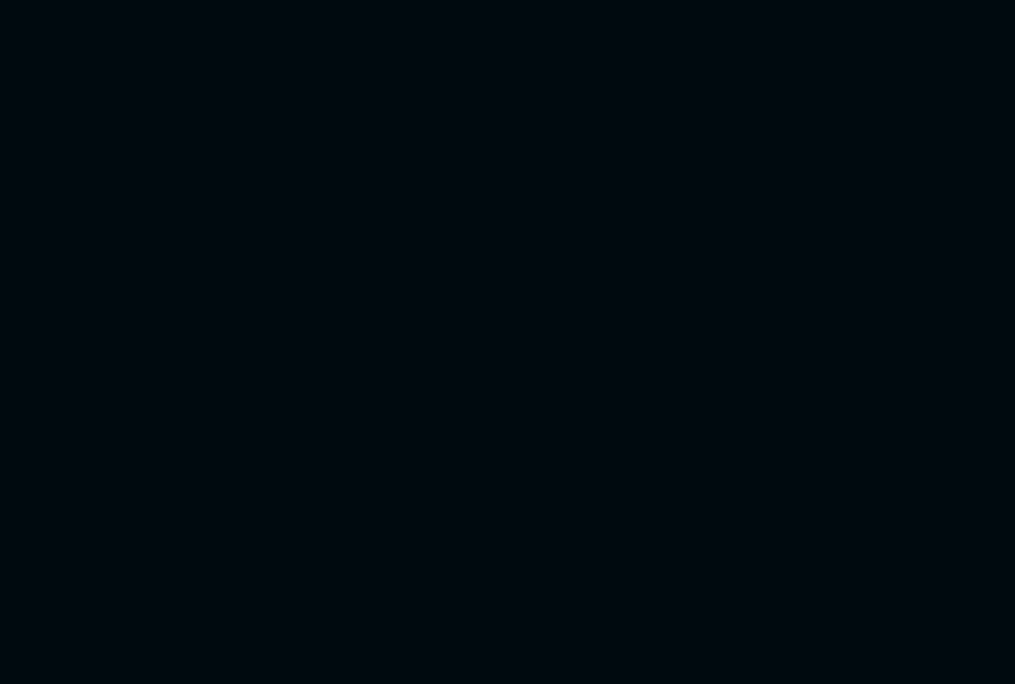
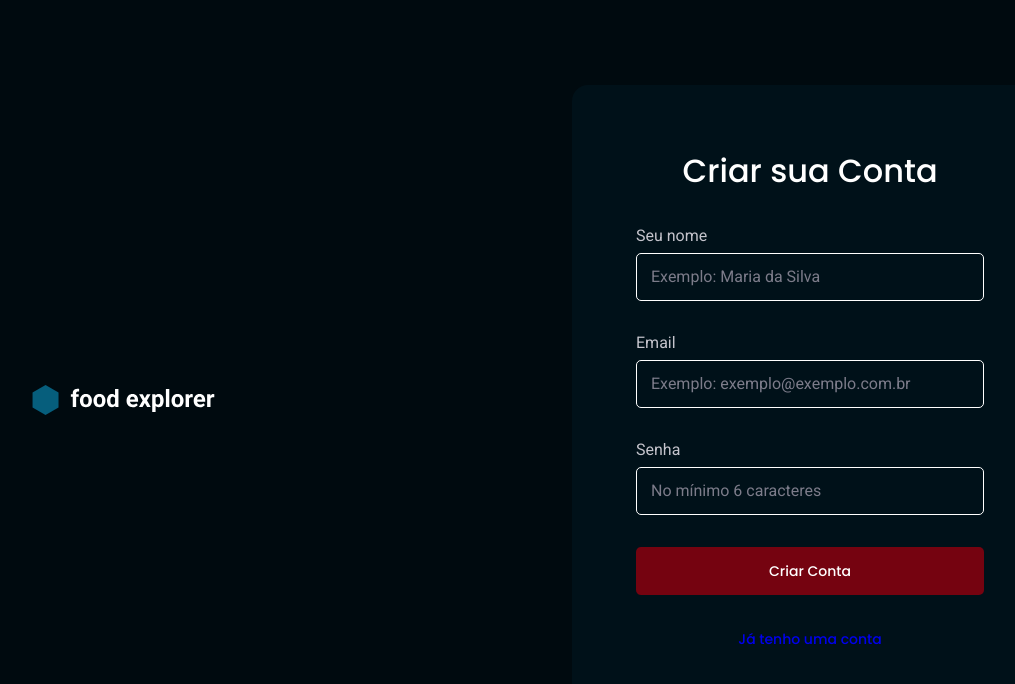
Before and after one commit to mthflashice/food-explorer-frontend, a React (Vite) app in the folder food-explorer/: page /register in a window 1280 px wide. Shown: the top 684 px of the page, without its empty margins (124-1139 px from the left). Built offline with nearby package versions, Linux system fonts and the light colour scheme.

Commit message:
Finalized Container SignUp

```diff
--- a/food-explorer/src/pages/SignIn/index.jsx
+++ b/food-explorer/src/pages/SignIn/index.jsx
@@ -11,6 +11,7 @@ export  function SignIn(){
             <Brand>
              <img src={brand} alt='Logo'/>
             </Brand>
+
             <Form>
                 <h2>Faça seu login</h2>
 
--- a/food-explorer/src/pages/SignUp/index.jsx
+++ b/food-explorer/src/pages/SignUp/index.jsx
@@ -1,8 +1,50 @@
-import { Container } from "./styles";
+import {Container, Form, Brand } from './styles'
+import { Link } from 'react-router-dom';
+import {Button} from '../../components/Button'
+import { Input } from '../../components/Input'
+import { Section } from '../../components/Section';
+import brand from '../../assets/brand.svg'
+
+
 
 export function SignUp (){
     return (
         <Container>
+            <Brand>
+             <img src={brand} alt='Logo'/>
+            </Brand>
+
+            <Form>
+                <h2>Criar sua Conta</h2>
+
+                <Section title='Seu nome'>
+                    <Input
+                    placeholder = 'Exemplo: Maria da Silva'
+                    type = 'text'
+                    />
+                </Section>
+
+                <Section title='Email'>
+                    <Input
+                    placeholder = 'Exemplo: exemplo@exemplo.com.br'
+                    type = 'text'
+                    />
+                </Section>
+
+                <Section title='Senha'>
+                    <Input
+                    placeholder = 'No mínimo 6 caracteres'
+                    type = 'password'
+                    />
+                </Section>
+
+                <Button title='Criar Conta'/>
+
+                <Link to ='/'>
+                    Já tenho uma conta
+                </Link>
+
+                </Form>
         </Container>
     )
 }
```
